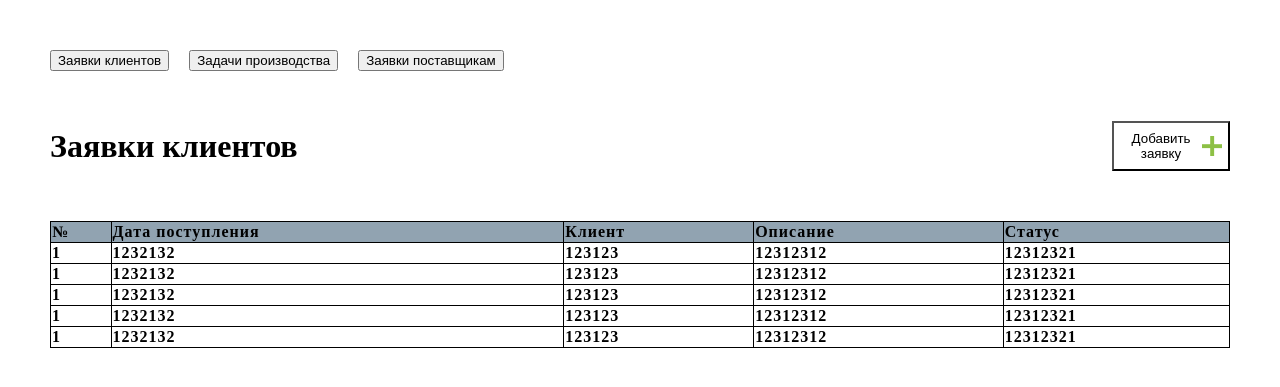
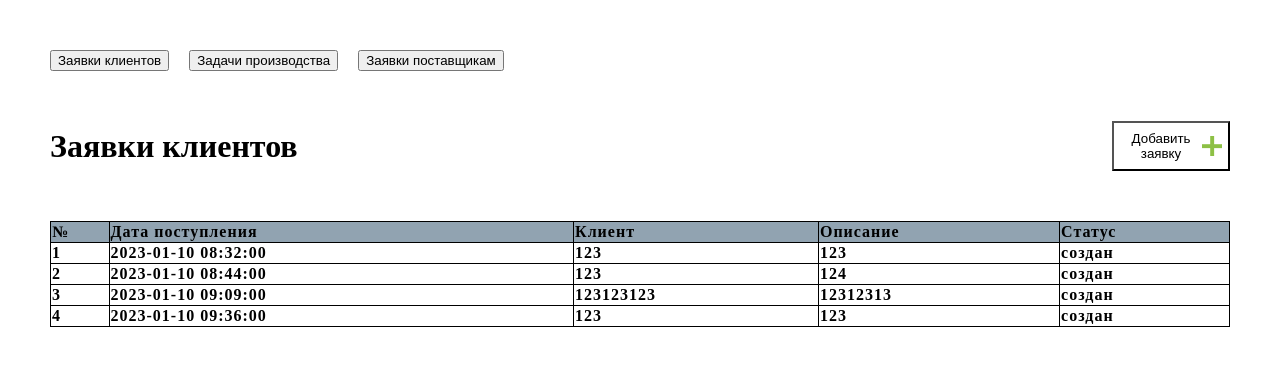
Before and after one commit to 4ll0w3v1l/ws_ts, a Flask app: page / in a window 1280 px wide. Shown: the part 100-487 px from the top of the page. Run offline with Flask 2, Linux system fonts and the light colour scheme; data comes from the database, SQL or seed files in the repository; both versions use the stored data as it was after the commit; lists and menus that the app fills with data are empty.

Commit message:
fixed new request number

```diff
--- a/web/app.py
+++ b/web/app.py
@@ -1,6 +1,7 @@
 from flask import Flask, render_template, request
 from static.scripts import db_actions as db
 import json
+from datetime import datetime as dt
 
 app = Flask(__name__)
 
@@ -22,7 +23,8 @@ def admin_panel():
 
 @app.route("/")
 def main_page():
-    return render_template('main.html')
+    table = db.get_tasks()
+    return render_template('main.html', table=table, l=len(table['id']))
 
 
 # API
@@ -62,3 +64,9 @@ def new_request():
         d = request.json['desc']
         db.create_new_task(n, p, cc, e, d)
         return json.dumps({'status': 'success', 'username': e}), 200, {'ContentType': 'application/json'}
+
+
+# JINJA FILTERS
+@app.template_filter('ctime')
+def timectime(s):
+    return dt.fromtimestamp(s).replace(second=0, microsecond=0)
--- a/web/static/scripts/db_actions.py
+++ b/web/static/scripts/db_actions.py
@@ -12,7 +12,8 @@ def create():
         'CREATE TABLE users(email varchar(255) PRIMARY KEY, "name" text, password text, role text);'
         'CREATE TABLE tasks(id int PRIMARY KEY, creation_date timestamp, status text, last_reassignment timestamp, agreed_production int, agreed_economy int, client_name text, client_phone text, client_email text, description text, short_description text, current_worker varchar(250), creator varchar(250), FOREIGN KEY ("current_worker") REFERENCES users(email), FOREIGN KEY ("creator") REFERENCES users(email));'
         'CREATE TABLE documentations(id int PRIMARY KEY, doc_type varchar(250), creator varchar(250), doc_name varchar(250), doc_path text, FOREIGN KEY (creator) REFERENCES users(email));'
-        )
+    )
+    con.close()
 
 
 def login(t, e, p):
@@ -20,6 +21,7 @@ def login(t, e, p):
     cur = con.cursor()
     status = cur.execute(f'SELECT COUNT(1) FROM {t} WHERE email = ? AND password = ?',
                          (e, hashlib.sha256(p.encode()).hexdigest())).fetchall()
+    con.close()
     return status[0][0]
 
 
@@ -27,23 +29,39 @@ def register(t, e, n, p):
     con = sqlite3.connect(db_path)
     try:
         cur = con.cursor()
-        cur.execute(f'INSERT INTO {t}(email, name, password) VALUES(?, ?, ?)', (e, n, hashlib.sha256(p.encode()).hexdigest()))
+        cur.execute(f'INSERT INTO {t}(email, name, password) VALUES(?, ?, ?)',
+                    (e, n, hashlib.sha256(p.encode()).hexdigest()))
         con.commit()
+        con.close()
         return 1
     except:
+        con.close()
         return 0
 
 
 def get_tasks():
+    out = {}
     con = sqlite3.connect(db_path)
+    con.row_factory = sqlite3.Row
     cur = con.cursor()
-    num = cur.execute(f'SELECT * FROM tasks').fetchall()
-    return num
+    table = cur.execute(f'SELECT * FROM tasks').fetchall()
+    con.close()
+    keys = table[0].keys()
+    for i in range(len(table)):
+        for x in range(len(keys)):
+            try:
+                out[keys[x]].append(table[i][keys[x]])
+            except:
+                out[keys[x]] = [table[i][keys[x]]]
+    return out
 
 
 def create_new_task(n, p, cc, e, d, c=None):
     # NEED TO ADD CREATOR
     con = sqlite3.connect(db_path)
     cur = con.cursor()
-    cur.execute(f'INSERT INTO tasks(id, creation_date, status, client_name, client_phone, client_email, short_description) VALUES(?, ?, ?, ?, ?, ?, ?)', (1, dt.timestamp(dt.now()), "создан", n, str(cc) + str(p), e, d))
+    cur.execute(
+        f'INSERT INTO tasks(id, creation_date, status, client_name, client_phone, client_email, short_description) VALUES(?, ?, ?, ?, ?, ?, ?)',
+        (len(get_tasks()['id']) + 1, dt.timestamp(dt.now()), "Проект", n, str(cc) + str(p), e, d))
     con.commit()
+    con.close()
--- a/web/templates/main.html
+++ b/web/templates/main.html
@@ -35,41 +35,15 @@
 				</tr>
 			</thead>
 			<tbody>
+				{% for x in range(l) %}
 				<tr>
-					<th>1</th>
-					<th>1232132</th>
-					<th>123123</th>
-					<th>12312312</th>
-					<th>12312321</th>
+					<th>{{table['id'][x]}}</th>
+					<th>{{table['creation_date'][x] | ctime}}</th>
+					<th>{{table['client_name'][x]}}</th>
+					<th>{{table['short_description'][x]}}</th>
+					<th>{{table['status'][x]}}</th>
 				</tr>
-				<tr>
-					<th>1</th>
-					<th>1232132</th>
-					<th>123123</th>
-					<th>12312312</th>
-					<th>12312321</th>
-				</tr>
-				<tr>
-					<th>1</th>
-					<th>1232132</th>
-					<th>123123</th>
-					<th>12312312</th>
-					<th>12312321</th>
-				</tr>
-				<tr>
-					<th>1</th>
-					<th>1232132</th>
-					<th>123123</th>
-					<th>12312312</th>
-					<th>12312321</th>
-				</tr>
-				<tr>
-					<th>1</th>
-					<th>1232132</th>
-					<th>123123</th>
-					<th>12312312</th>
-					<th>12312321</th>
-				</tr>
+				{% endfor %}
 			</tbody>
 		</table>
 	</main>
@@ -82,7 +56,7 @@
 
 			<div>
 				<h3>Номер</h3>
-				<p id="task_number">1</p>
+				<p style="font-weight:bold" id="task_number">{{l + 1}}</p>
 			</div>
 			<div>
 				<div>
```
Also changed, not shown: web/static/data.db.
